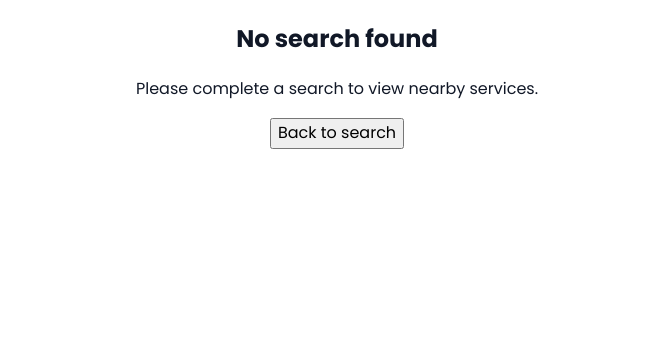
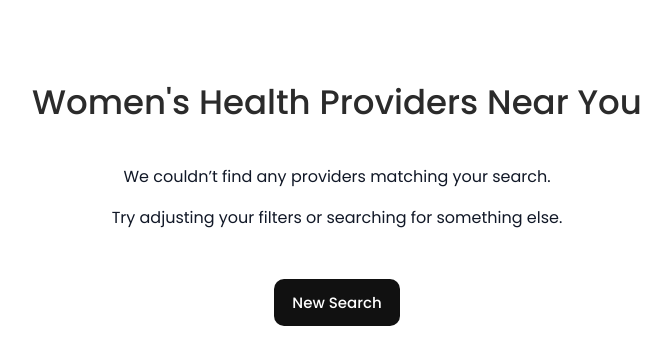
Before and after one commit to Molly-Lester/Womens-Health-Provider-Finder, a React (Vite) app: page /results in a window 1280 px wide. Shown: the top 364 px of the page, without its empty margins (303-974 px from the left). Built offline with nearby package versions, Linux system fonts and the light colour scheme.

Commit message:
Migrate provider results state to Redux

```diff
--- a/src/App.jsx
+++ b/src/App.jsx
@@ -1,15 +1,13 @@
-import { useState } from "react";
 import { Loader, Center } from "@mantine/core";
 import { Notifications } from '@mantine/notifications';
-import { Routes, Route } from 'react-router-dom'
+import { Routes, Route } from 'react-router-dom';
 import { useSelector } from "react-redux";
-import "./App.css"
+import "./App.css";
 
-import HomePage from "./pages/HomePage"
-import ResultsPage from "./pages/ResultsPage"
+import HomePage from "./pages/HomePage";
+import ResultsPage from "./pages/ResultsPage";
 
 export default function App() {
-  const [searchData, setSearchData] = useState(null);
   const loading = useSelector((state) => state.search.loading);
 
   return (
@@ -33,15 +31,11 @@ export default function App() {
       <Routes>
         <Route
           path="/"
-          element={
-            <HomePage
-              setSearchData={setSearchData}
-            />
-          }
+          element={<HomePage />}
         />
         <Route
           path="/results"
-          element={<ResultsPage searchData={searchData} />}
+          element={<ResultsPage />}
         />
       </Routes>
     </>
--- a/src/components/SearchForm.jsx
+++ b/src/components/SearchForm.jsx
@@ -5,9 +5,9 @@ import { showNotification } from '@mantine/notifications';
 import CategoryCards from "./CategoryCards";
 import searchFormClasses from './SearchForm.module.css';
 import { useDispatch } from "react-redux";
-import { setLoading } from "../features/search/searchSlice";
+import { setLoading, setResults } from "../features/search/searchSlice";
 
-export default function SearchForm({ onSearch }) {
+export default function SearchForm() {
     const navigate = useNavigate();
     const dispatch = useDispatch();
     const [postcode, setPostcode] = useState("");
@@ -75,7 +75,7 @@ export default function SearchForm({ onSearch }) {
                 return;
             }
 
-            onSearch(data);
+            dispatch(setResults(data));
             navigate("/results");
 
         } catch (err) {
--- a/src/pages/HomePage.jsx
+++ b/src/pages/HomePage.jsx
@@ -1,10 +1,10 @@
 import { Container } from '@mantine/core';
 import SearchForm from "../components/SearchForm";
 
-export default function HomePage({ setSearchData }) {
+export default function HomePage() {
     return (
         <Container size="lg">
-            <SearchForm onSearch={setSearchData} />
+            <SearchForm />
         </Container>
     );
 }
--- a/src/pages/ResultsPage.jsx
+++ b/src/pages/ResultsPage.jsx
@@ -1,19 +1,13 @@
 import { useNavigate } from "react-router-dom";
+import { useSelector, useDispatch } from "react-redux";
+import { clearResults } from "../features/search/searchSlice";
 import classes from "./ResultsPage.module.css";
 
-export default function ResultsPage({ searchData }) {
+
+export default function ResultsPage() {
   const navigate = useNavigate();
-
-  if (!searchData) {
-    return (
-      <div className="results-empty">
-        <h2>No search found</h2>
-        <p>Please complete a search to view nearby services.</p>
-
-        <button onClick={() => navigate("/")}>Back to search</button>
-      </div>
-    );
-  }
+  const dispatch = useDispatch();
+  const searchData = useSelector((state) => state.search.results);
 
   return (
     <div className={classes.container}>
@@ -57,9 +51,16 @@ export default function ResultsPage({ searchData }) {
         </ul>
       )}
 
-      <button className={classes.button} onClick={() => navigate("/")}>
+      <button
+        className={classes.button}
+        onClick={() => {
+          dispatch(clearResults());
+          navigate("/");
+        }}
+      >
         New Search
       </button>
+
     </div>
   );
 }
```
